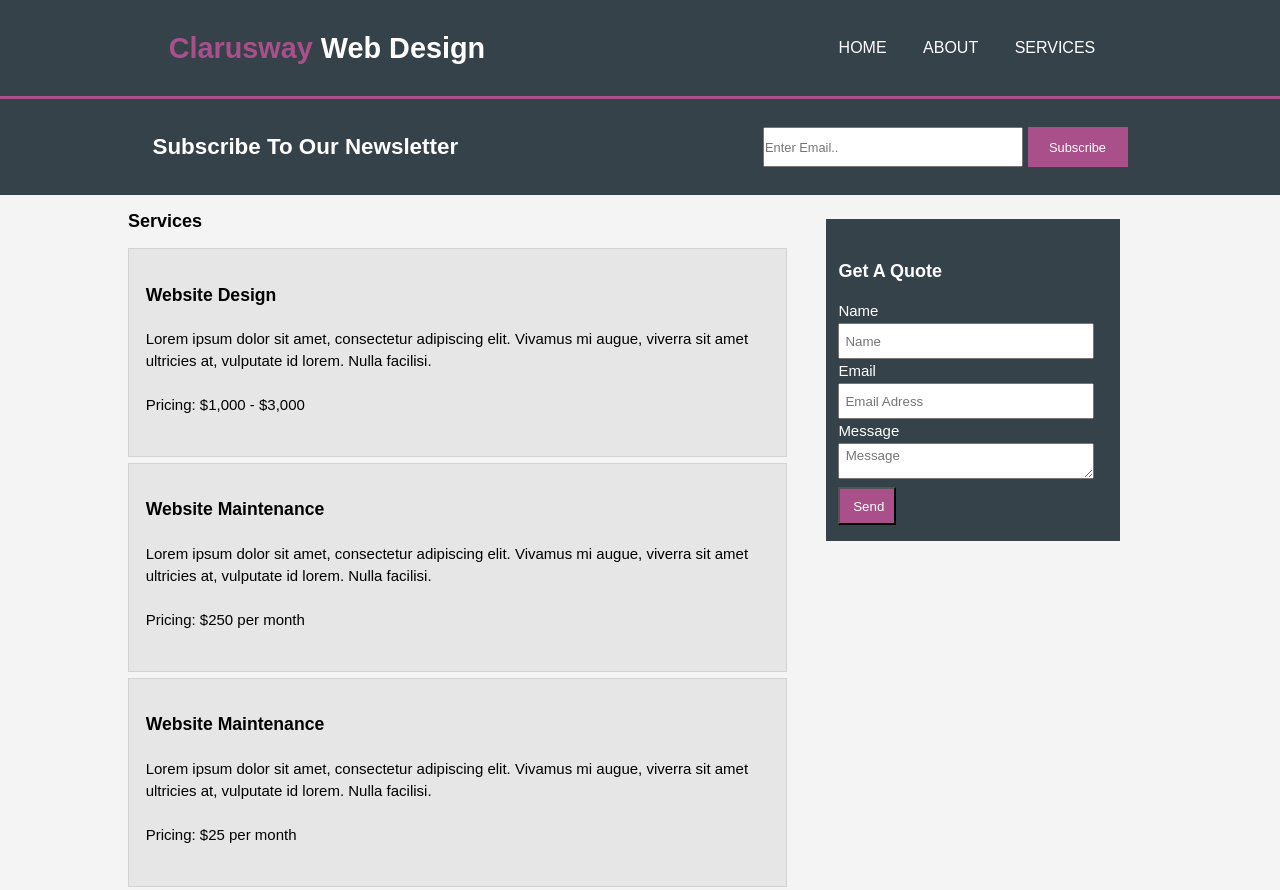
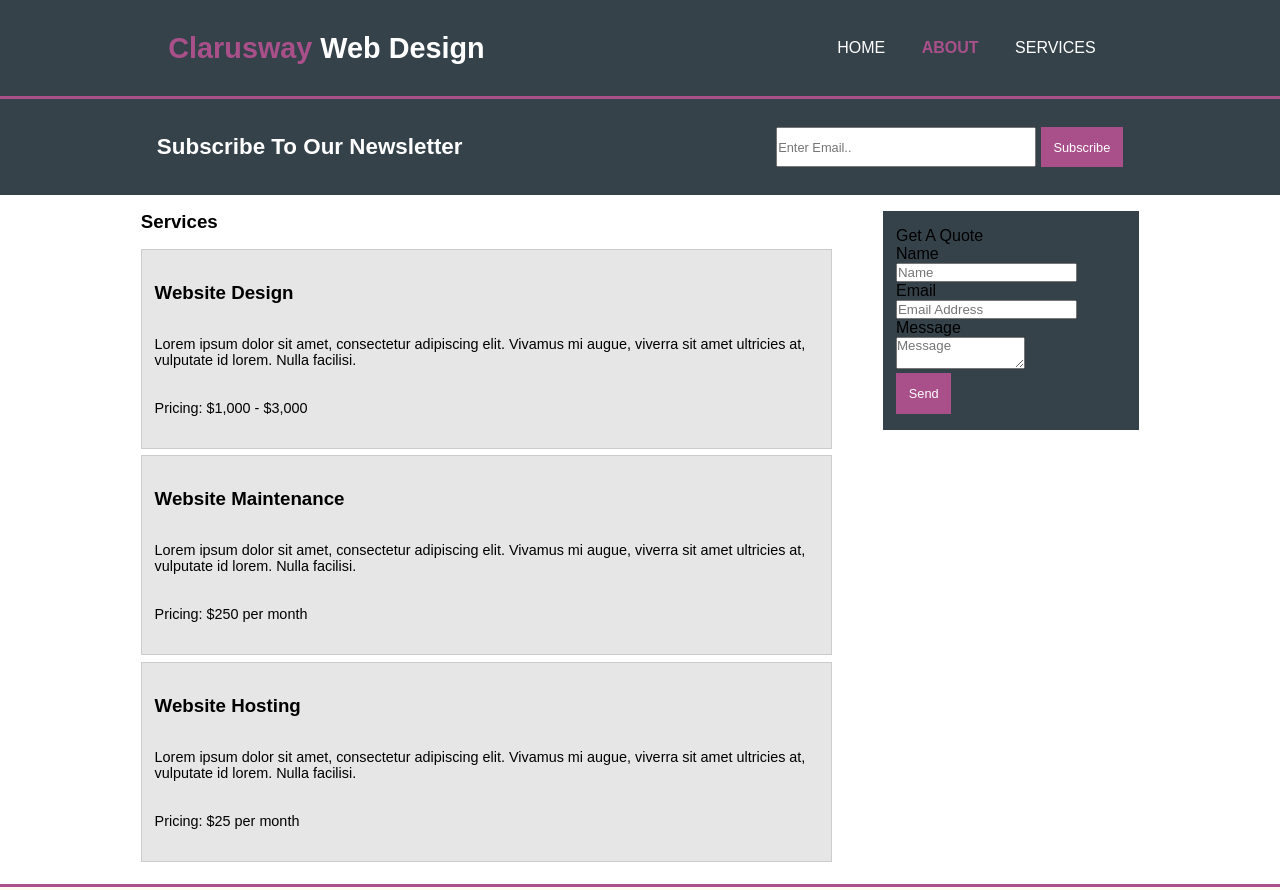
Before and after one commit to furkan-cloud/004-Website-page-design, a plain HTML site: page services.html in a window 1280 px wide. Shown: the top 890 px of the page. Drawn offline with Linux system fonts and the light colour scheme; files that its build step writes are made by us from their sources.

Commit message:
feat: feature service page html and css

```diff
--- a/css/services.css
+++ b/css/services.css
@@ -19,6 +19,9 @@ header{
     height: 6rem;
     justify-content: space-around;
     align-items: center;
+
+
+
 }
 
 span{
@@ -32,11 +35,16 @@ ul li {
     padding: 1rem;
     line-height: 1.5rem;
     font-weight: 500;
+
 }
 
 a{
     color: white;
     text-decoration: none;
+}
+#about{
+    color:#A9508B;
+    font-weight: bold;
 }
 
 h1, h1 span{
@@ -45,12 +53,11 @@ h1, h1 span{
     line-height: 2.8rem;
 }
 
-nav ul li a:hover{
+#home:hover,#services:hover,#about:hover{
     font-weight: bold;
     cursor: pointer;
     color: #cccccc;
 }
-
 
 .section-subscribe{
     color: white;
@@ -62,9 +69,10 @@ nav ul li a:hover{
     background-color: #35424a;
     flex-wrap: wrap;
     /* margin-bottom: 50px; */
+
+
 }
-
-h3{
+.section-subscribe h3{
     font-size: 1.4rem;
     font-weight: 700;
     line-height: 2rem;
@@ -80,92 +88,67 @@ h3{
 button{
     background-color: #A9508B;
     color: white;
-    padding: 0.5rem;
+    padding: 0.8rem;
     font-size: 0.8rem;
     border: none;
-    width: 100px ;
-    height: 40px;
+    /* width: 100px ;
+    height: 40px; */
 }
 
-main{
+.main__services {
     display:flex;
-    background:#F4F4F4;
+    justify-content: space-evenly;
 }
 
-.quote {
-    display:flex;
-    flex-direction: column;
-    background-color: #35424a;
-    color: white;
-    align-self:flex-start;
-    padding: 3vh 2vw 2vh 1vw;
-    margin-top: 3vh;
-    line-height: 3vh;
-    width: 23vw;
-    font-size: 15px;
-    /* align-content: space-between; */
+
+.section__services {
+    margin-bottom: 2vh;
+    margin-left: 7vw;
 }
 
-.quote h4 {
-    margin: 2vh 0;
-    font-size: 18px;
+
+
+
+
+.section__services--header {
+    padding: 2vh 0;
 }
 
-#Name, #Email {
-    height: 4.5vh;
-    padding-left: 0.4vw;
+.section__services--box {
+    background-color:#E6E6E6;
+    margin-bottom: 0.8vh;
+    padding: 2vh 1vw;
+    width: 54vw;
+    border: 1px solid #ccc;
 }
 
-#message {
-    padding-left: 0.5vw;
-    padding-top: 0.5vh;
+.section__services--box p {
+    font-size: 0.9rem;
 }
 
-#send {
-    width: 4.5vw;
-    margin-top: 1vh;
-    padding: 1.2vh 1vw;
-    color: white;
-    background-color: #A9508B;
+
+
+
+.website {
+    /* height:8vh; */
+    padding: 2vh 0;
 }
 
-.website {
-    background-color: #E6E6E6;
-    width: 51.5vw;
-    font-size: 15px;
-    display:flex;
-    flex-direction: column;
-    /* flex-wrap: wrap; */
-    /* justify-content: flex-start; */
-    margin: 0 3vw 0.7vh 10vw;
-    padding: 1.7vh 1.3vw 5vh;
+.section__quote {
+    background-color: #35424a;
     align-self: flex-start;
-    /* justify-content: space-between; */
-    /* height: 27vh; */
-    height:auto;
-    border: 0.07rem lightgray solid;
-    /* letter-spacing: 0.25px; */
-    line-height: 22px;
-}
-.website h4{
-    margin: 1.25rem 0;
-    font-size: 1.1rem;
-    /* font-weight: 700; */
-    line-height: 1.6rem;
+    width: 20vw;
+    padding: 2vh 1vw;
+    margin: 2vh 7vw 0 0;
 }
 
-/* .website p {
-    color: #c4c4c4;
-} */
 
-.web__maint {
-    margin-bottom: 3vh;
-}
 
-#services {
-    margin: 2vh 0 2vh 10vw;
-    font-size: 18px;
-}
+
+
+
+
+
 
 footer{
     display: flex;
@@ -182,15 +165,3 @@ footer p{
     line-height: 1.4rem;
     font-weight: 400;
 }
-
-
-@media (max-width: 768px){
-    .section-course{
-       display: flex;
-       flex-direction: column;
-    }
-
-    .css{
-        margin: 1.5rem;
-    }
-}
--- a/services.html
+++ b/services.html
@@ -1,21 +1,19 @@
 <!DOCTYPE html>
 <html lang="en">
-
 <head>
     <meta charset="UTF-8">
     <meta name="viewport" content="width=device-width, initial-scale=1.0">
-    <title>Clarusway Web Design</title>
-    <link rel="stylesheet" href="services.css">
+    <title>Services</title>
+    <link rel="stylesheet" href="./css/services.css">
 </head>
-
 <body>
     <header>
         <nav class="header-container">
             <h1><span>Clarusway</span> Web Design </h1>
             <ul>
-                <li style="color: #a9508b"><a href="index.html">HOME</a></li>
-                <li><a href="about.html">ABOUT</a></li>
-                <li><a href="services.html">SERVICES</a></li>
+                <li><a id="home" href="index.html">HOME</a></li>
+                <li><a id="about" href="about.html">ABOUT</a></li>
+                <li><a id="services" href="services.html">SERVICES</a></li>
             </ul>
         </nav>
     </header>
@@ -24,44 +22,47 @@
         <h3>Subscribe To Our Newsletter</h3>
         <div class="email">
             <input type="Email" placeholder="Enter Email.." id="placeholder">
-            <button id="subscribe">Subscribe</button>
+            <button>Subscribe</button>
         </div>
-
     </section>
 
-    <main class="main">
-        <div class="service">
-            <h4 id="services">Services</h4>
-            <div class="website"><h4>Website Design</h4>
-                <p>Lorem ipsum dolor sit amet, consectetur adipiscing elit. Vivamus mi augue, viverra sit amet ultricies at, vulputate id lorem. Nulla facilisi.</p>
-                <br><p>Pricing: $1,000 - $3,000</p>
+    <main class="main__services">
+        <section class="section__services">
+            <div class="section__services--header"><h3>Services</h3></div>
+            <div class="section__services--box">
+                <div class="website"><h3>Website Design</h3></div>
+                <div class="website"><p>Lorem ipsum dolor sit amet, consectetur adipiscing elit. Vivamus mi augue, viverra sit amet ultricies at, vulputate id lorem. Nulla facilisi.</p></div>
+                <div class="website"><p>Pricing: $1,000 - $3,000</p></div>
             </div>
-            <div class="website"><h4>Website Maintenance</h4>
-                <p>Lorem ipsum dolor sit amet, consectetur adipiscing elit. Vivamus mi augue, viverra sit amet ultricies at, vulputate id lorem. Nulla facilisi.</p>
-                <br><p>Pricing: $250 per month</p>
+            <div class="section__services--box">
+                <div class="website"><h3>Website Maintenance</h3></div>
+                <div class="website"><p>Lorem ipsum dolor sit amet, consectetur adipiscing elit. Vivamus mi augue, viverra sit amet ultricies at, vulputate id lorem. Nulla facilisi.</p></div>
+                <div class="website"><p>Pricing: $250 per month</p></div>
             </div>
-            <div class="website web__maint"><h4>Website Maintenance</h4>
-                <p>Lorem ipsum dolor sit amet, consectetur adipiscing elit. Vivamus mi augue, viverra sit amet ultricies at, vulputate id lorem. Nulla facilisi.</p>
-                <br><p>Pricing: $25 per month</p>
+            <div class="section__services--box">
+                <div class="website"><h3>Website Hosting</h3></div>
+                <div class="website"><p>Lorem ipsum dolor sit amet, consectetur adipiscing elit. Vivamus mi augue, viverra sit amet ultricies at, vulputate id lorem. Nulla facilisi.</p></div>
+                <div class="website"><p>Pricing: $25 per month</p></div>
             </div>
-        </div>
-        <section class="quote">
-            <h4>Get A Quote</h4>
-            <label for="Name">Name</label>
-            <input id="Name" type="text" value="" placeholder="Name">
-            <label for="Email">Email</label>
-            <input type="email" name="Email" id="Email" placeholder="Email Adress">
-            <label for="Message">Message</label>
-            <textarea name="Message" id="message" cols="12" rows="2" placeholder="Message"></textarea>
-            <a href="#"><input id="send" type="button" value="Send"></a>
         </section>
+        <section class="section__quote">
+            <div class="section__quote--get">Get A Quote</div>
+            <form action="">
+                <label for="name">Name<br><input type="text" id="name" name="name" placeholder="Name"></label><br>
+                <label for="email">Email <br> <input type="email" id="email" name="email" placeholder="Email Address"></label><br>
+                <label for="message">Message <br> <textarea name="message" id="message" cols="14" rows="2" placeholder="Message"></textarea></label>
+            </form>
+            <button>Send</button>
+        </section>
+
     </main>
+
 
     <footer>
         <p>Clarusway Web Design, Copyright © 2020<p>
                 <a href="https://clarusway.com/">
                     <img src="./images/clarusway_logo.png" alt="clarusway-logo" style = "width: 200px; height: 40px;"></a>
     </footer>
+
 </body>
-
 </html>
```
Lines whose indentation alone changed are shown as unchanged.
